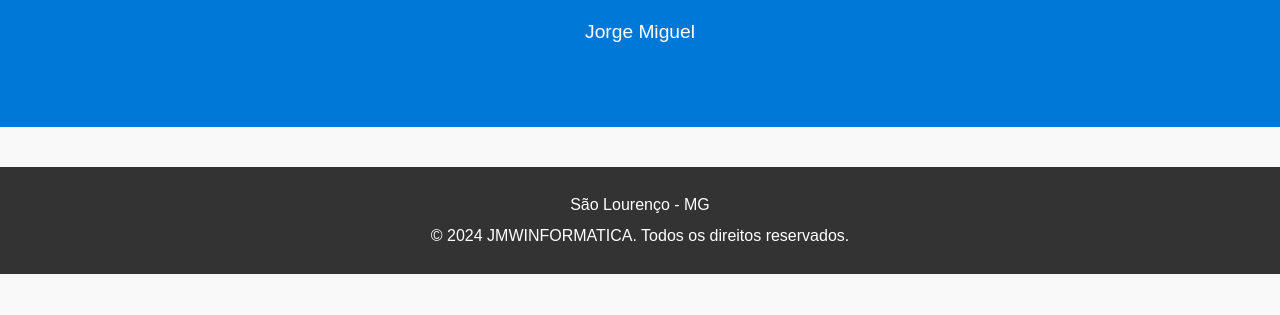
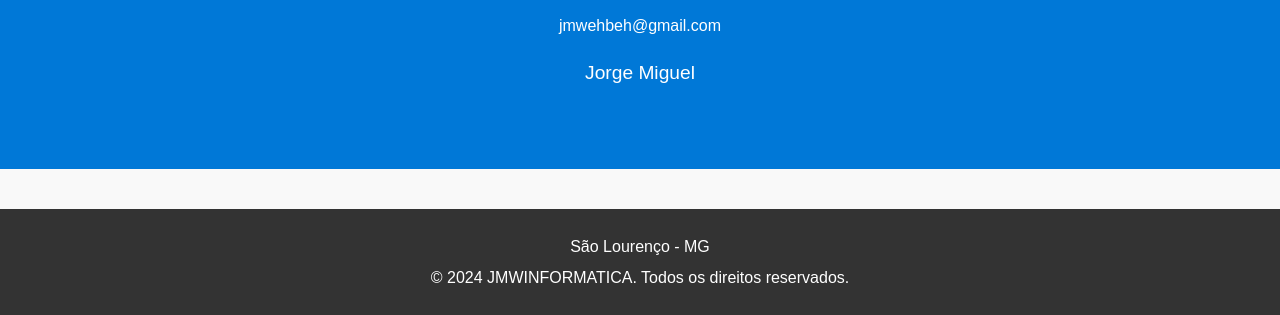
Before and after one commit to jmwbiker/jmwinformatica, a plain HTML site: page index.html in a window 1280 px wide. Shown: the part 1042-1357 px from the top of the page. Before the commit the page ends 1316 px from the top, so only its background shows below. Drawn offline with Linux system fonts and the light colour scheme.

Commit message:
Update index.html

```diff
--- a/index.html
+++ b/index.html
@@ -210,6 +210,7 @@
                 <img src="https://upload.wikimedia.org/wikipedia/commons/6/6b/WhatsApp.svg" width="20" alt="Ícone do WhatsApp" style="vertical-align: middle; margin-right: 8px;">
                 (21) 99683-0297
             </a>
+            <p>jmwehbeh@gmail.com</p>
             <span class="nome-responsavel">Jorge Miguel</span>
         </div>
     </section>
```
